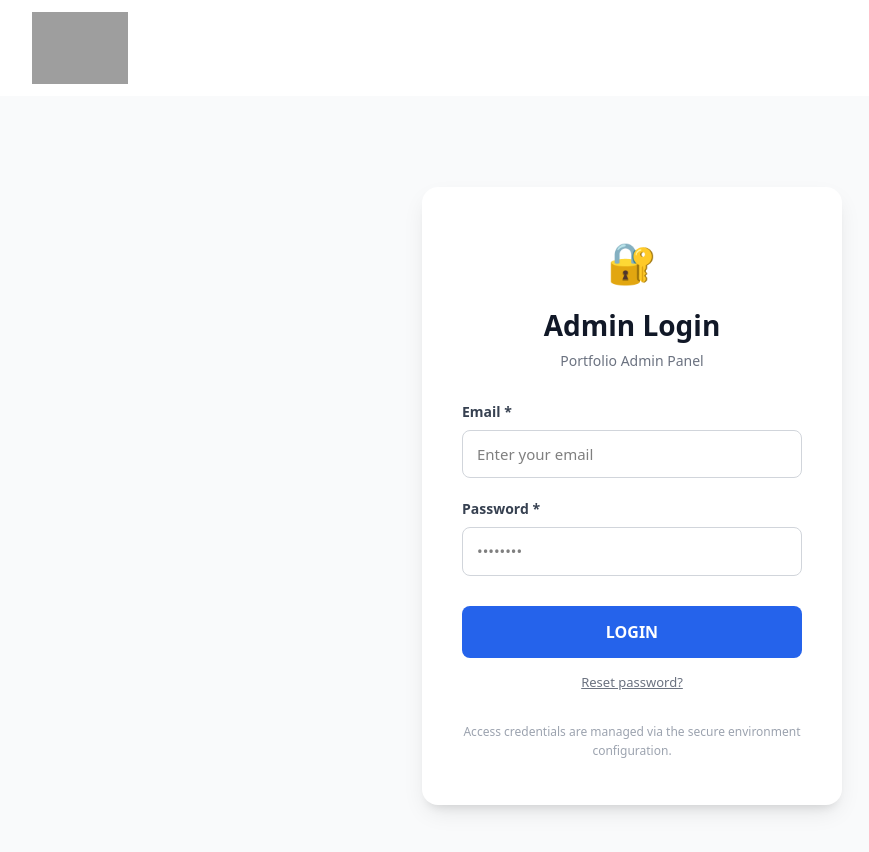
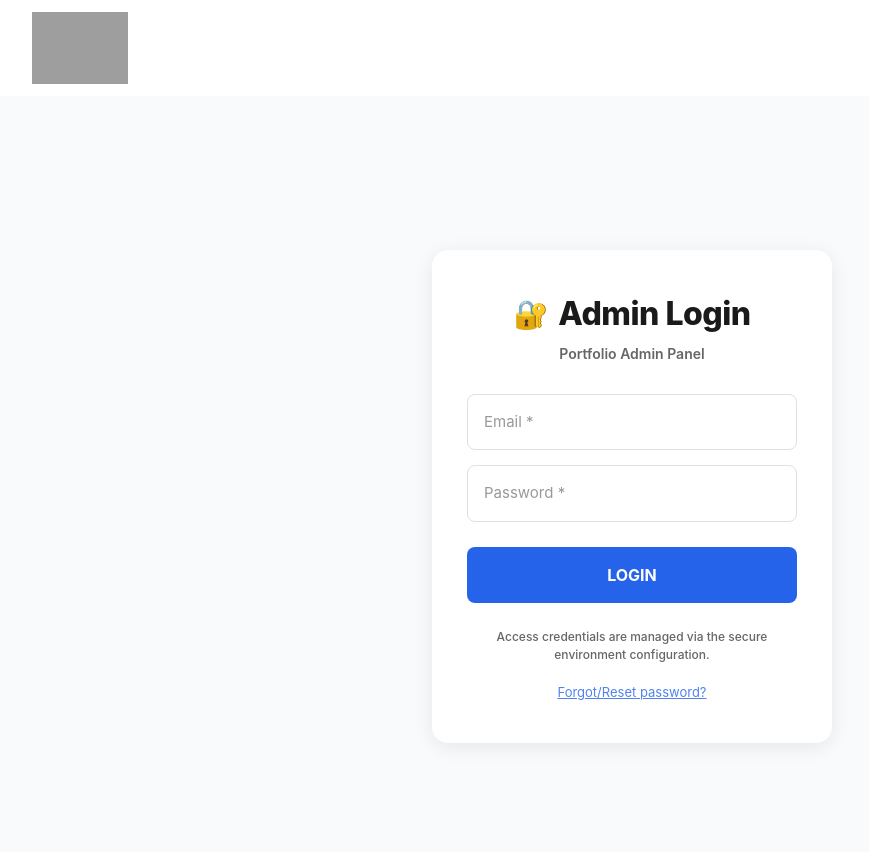
Before and after one commit to atsmanager/intern-records, a React (Vite) app in the folder frontend/: page / in a window 1280 px wide. Shown: the top 852 px of the page, without its empty margins (8-877 px from the left). Built offline with nearby package versions, Linux system fonts and the light colour scheme; no server answers; grey boxes are pictures that could not be loaded.

Commit message:
jwt fixed

```diff
--- a/frontend/src/pages/Login.tsx
+++ b/frontend/src/pages/Login.tsx
@@ -13,7 +13,7 @@ interface LoginResponse {
 }
 
 type User = {
-  id: string;
+  id: string,
   email: string;
   user: string;
   role: string;
@@ -45,7 +45,6 @@ const LoginPage: React.FC = () => {
     return response.json();
   };
 
-  // --- Reset Password Logic restored for you, Annaya! ---
   const handleResetPassword = async (e: React.FormEvent) => {
     e.preventDefault();
     setError(null);
@@ -61,13 +60,13 @@ const LoginPage: React.FC = () => {
       );
 
       if (!roleCheck.ok) {
-        throw new Error("Enter a valid mail");
+        throw new Error("Enter a valid mail to reset");
       }
 
       const data = await roleCheck.json();
 
       if (data.role !== "superadmin") {
-        alert("Only super admin can reset password 🙅‍♂️");
+        alert("Only super admin can reset password! 🙅‍♂️");
         return;
       }
 
@@ -82,7 +81,7 @@ const LoginPage: React.FC = () => {
         throw new Error("Failed to send reset mail");
       }
 
-      setIsOpen(true); // Opens the OTP popup
+      setIsOpen(true);
     } catch (err) {
       setError(err instanceof Error ? err.message : "Something went wrong");
     }
@@ -96,7 +95,7 @@ const LoginPage: React.FC = () => {
     const regEx = /^[a-zA-Z0-9._%+-]+@[a-zA-Z0-9.-]+\.[a-zA-Z]{2,}$/;
 
     if (!regEx.test(email) || password.length < 6) {
-      setError("Please enter a valid email and password");
+      setError("Please enter a valid email and password (min 6 chars)");
       setIsLoading(false);
       return;
     }
@@ -126,17 +125,16 @@ const LoginPage: React.FC = () => {
       {isOpen && <VerifyPopUp email={email} />}
       <div style={styles.card}>
         <div style={styles.header}>
-          <span style={{ fontSize: "40px" }}>🔐</span>
+          <span style={styles.icon}>🔐</span>
           <h1 style={styles.title}>Admin Login</h1>
-          <p style={styles.subtitle}>Portfolio Admin Panel</p>
         </div>
+        <p style={styles.subtitle}>Portfolio Admin Panel</p>
 
         <form onSubmit={handleLogin}>
           <div style={styles.inputGroup}>
-            <label style={styles.label}>Email *</label>
             <input
               type="email"
-              placeholder="Enter your email"
+              placeholder="Email *"
               value={email}
               onChange={(e) => setEmail(e.target.value)}
               style={styles.input}
@@ -146,10 +144,9 @@ const LoginPage: React.FC = () => {
           </div>
 
           <div style={styles.inputGroup}>
-            <label style={styles.label}>Password *</label>
             <input
               type="password"
-              placeholder="••••••••"
+              placeholder="Password *"
               value={password}
               onChange={(e) => setPassword(e.target.value)}
               style={styles.input}
@@ -169,8 +166,12 @@ const LoginPage: React.FC = () => {
             }}
             disabled={isLoading}
           >
-            {isLoading ? "LOGGING IN..." : "LOGIN"}
+            {isLoading ? "LOADING..." : "LOGIN"}
           </button>
+
+          <p style={styles.footerText}>
+            Access credentials are managed via the secure environment configuration.
+          </p>
 
           <div style={styles.resetContainer}>
             <button
@@ -178,14 +179,10 @@ const LoginPage: React.FC = () => {
               onClick={handleResetPassword}
               type="button"
             >
-              Reset password?
+              Forgot/Reset password?
             </button>
           </div>
         </form>
-
-        <p style={styles.footerText}>
-          Access credentials are managed via the secure environment configuration.
-        </p>
       </div>
     </div>
   );
@@ -196,91 +193,98 @@ const styles: { [key: string]: React.CSSProperties } = {
     display: "flex",
     justifyContent: "center",
     alignItems: "center",
-    height: "100vh",
-    backgroundColor: "#f9fafb",
+    minHeight: "100vh",
+    backgroundColor: "#f8fafc", // Light grey background like the image
     width: "100%",
   },
   card: {
-    padding: "45px 40px",
+    padding: "40px 35px",
     borderRadius: "16px",
     backgroundColor: "#ffffff",
     width: "100%",
-    maxWidth: "420px",
-    boxShadow: "0 10px 25px -5px rgba(0, 0, 0, 0.1), 0 8px 10px -6px rgba(0, 0, 0, 0.1)",
+    maxWidth: "400px",
+    boxShadow: "0 4px 20px rgba(0,0,0,0.08)",
+    fontFamily: "'Inter', sans-serif, system-ui",
     textAlign: "center",
   },
   header: {
+    display: "flex",
+    alignItems: "center",
+    justifyContent: "center",
+    gap: "10px",
+    marginBottom: "5px",
+  },
+  icon: {
+    fontSize: "28px",
+  },
+  title: {
+    margin: 0,
+    fontSize: "32px",
+    fontWeight: "800",
+    color: "#1a1a1a",
+    letterSpacing: "-0.5px",
+  },
+  subtitle: {
+    color: "#666",
+    fontSize: "14px",
+    fontWeight: "600",
     marginBottom: "30px",
   },
-  title: {
-    fontSize: "28px",
-    fontWeight: "700",
-    color: "#111827",
-    margin: "12px 0 4px 0",
-  },
-  subtitle: {
-    fontSize: "14px",
-    color: "#6b7280",
-  },
   inputGroup: {
-    marginBottom: "20px",
-    textAlign: "left",
-  },
-  label: {
-    display: "block",
-    marginBottom: "8px",
-    fontWeight: "600",
-    fontSize: "14px",
-    color: "#374151",
+    marginBottom: "15px",
   },
   input: {
     width: "100%",
-    padding: "12px 14px",
+    padding: "16px",
     borderRadius: "8px",
-    border: "1px solid #d1d5db",
-    fontSize: "15px",
+    border: "1px solid #e0e0e0",
+    backgroundColor: "#ffffff",
+    color: "#333",
     boxSizing: "border-box",
     outline: "none",
+    fontSize: "15px",
     transition: "border-color 0.2s",
   },
   button: {
     width: "100%",
-    padding: "14px",
+    padding: "16px",
     color: "#ffffff",
-    fontWeight: "600",
+    fontWeight: "bold",
     border: "none",
     borderRadius: "8px",
     fontSize: "16px",
-    backgroundColor: "#2563eb",
     marginTop: "10px",
+    backgroundColor: "#2563eb", // Solid blue like the image
+    transition: "background-color 0.2s",
+  },
+  footerText: {
+    marginTop: "25px",
+    fontSize: "12px",
+    color: "#666",
+    lineHeight: "1.5",
+    padding: "0 20px",
+    fontWeight: "500",
   },
   resetContainer: {
-    display: "flex",
-    justifyContent: "center",
     marginTop: "15px",
   },
   resetBtn: {
     background: "none",
     border: "none",
-    color: "#6b7280",
+    color: "#2563eb",
     fontSize: "13px",
     cursor: "pointer",
     textDecoration: "underline",
-    fontWeight: "500",
-  },
-  footerText: {
-    marginTop: "30px",
-    fontSize: "12px",
-    color: "#9ca3af",
-    lineHeight: "1.6",
+    opacity: 0.8,
   },
   errorBox: {
-    color: "#b91c1c",
+    color: "#dc2626",
     backgroundColor: "#fef2f2",
     padding: "10px",
-    borderRadius: "8px",
+    borderRadius: "6px",
     marginBottom: "15px",
     fontSize: "13px",
+    border: "1px solid #fee2e2",
   },
 };
 
```
